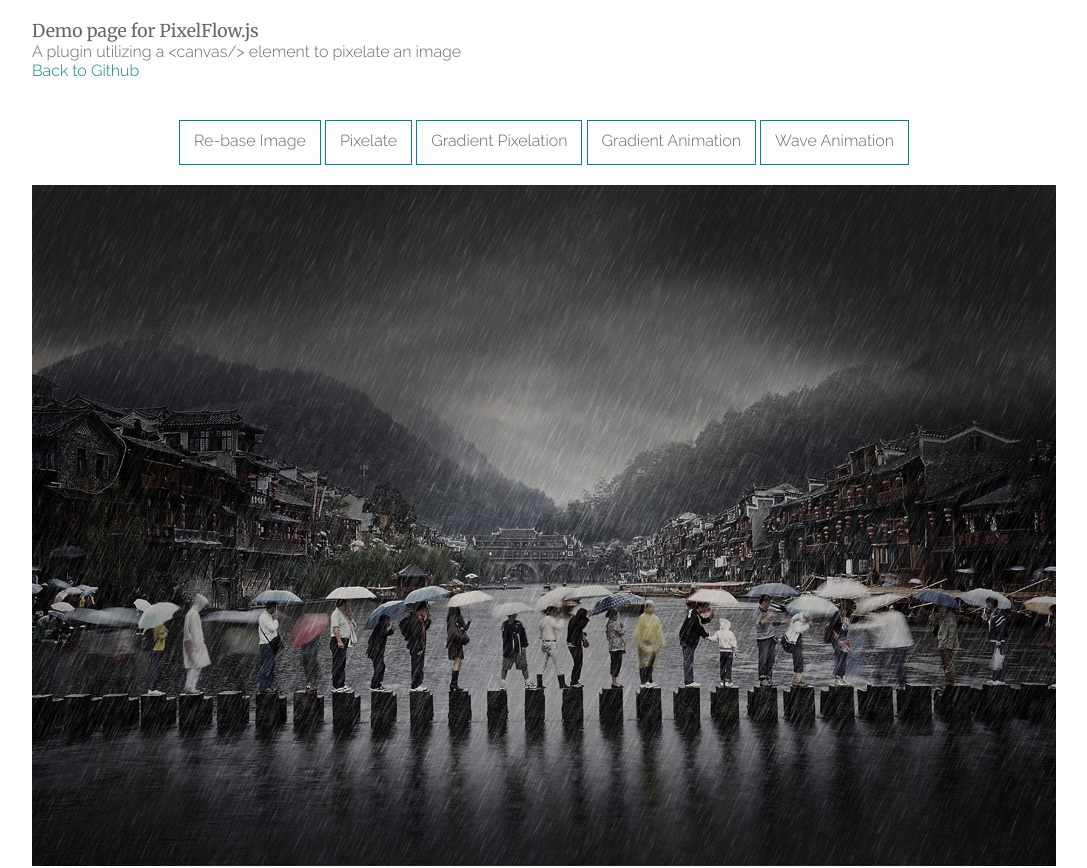
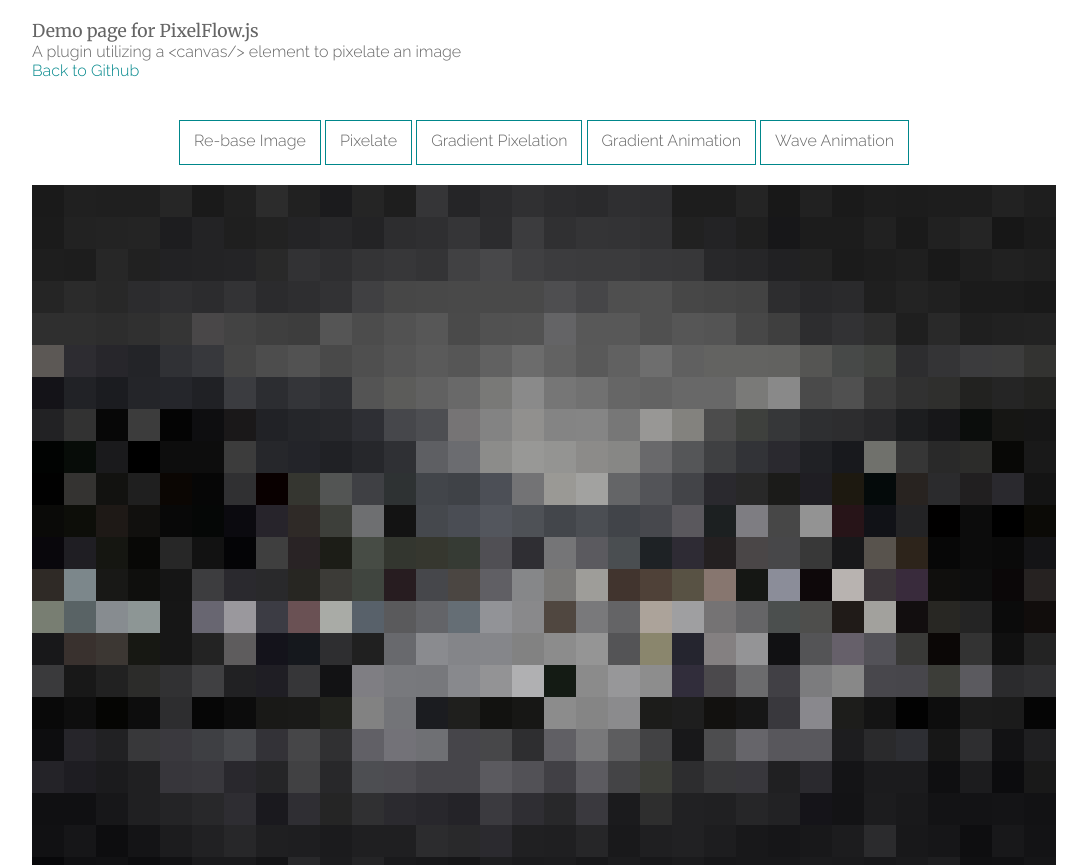
Before and after one commit to JamesNimlos/pixel-flow, a website: page public/index.html in a window 1280 px wide. Shown: the top 868 px of the page, without its empty margins (96-1183 px from the left). Drawn offline with nearby package versions, Linux system fonts and the light colour scheme; files whose address does not match are found by name.

Commit message:
fix demo scripts

```diff
--- a/public/index.html
+++ b/public/index.html
@@ -3,7 +3,7 @@
 <head>
 	<title>PixelFlow</title>
 
-	<link href='http://fonts.googleapis.com/css?family=Merriweather:400,700|Raleway:600,300' rel='stylesheet' type='text/css'>
+	<link href='//fonts.googleapis.com/css?family=Merriweather:400,700|Raleway:600,300' rel='stylesheet' type='text/css'>
 	<link rel="stylesheet" type="text/css" href="styles/calibration.css">
 	<link rel="stylesheet" type="text/css" href="styles/index.css">
 </head>
--- a/public/scripts/index.js
+++ b/public/scripts/index.js
@@ -40,7 +40,9 @@ var funcOpts = [
 // window.load to wait for images
 $(document).ready(function() {
   var $imgs = $('.img-wrapper img');
-  Promise.all($imgs.map(waitForImage)).then(function() {
+  Promise.all($imgs.map(function(_, img) {
+    return waitForImage(img);
+  })).then(function() {
     $imgs.PixelFlow({ resolution: 32 });
 
     $('.btn-wrapper button').on('click', function(ev) {
```
